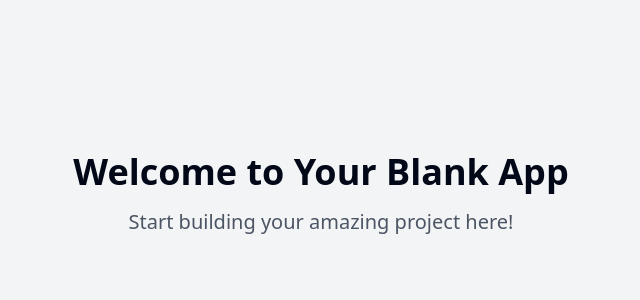
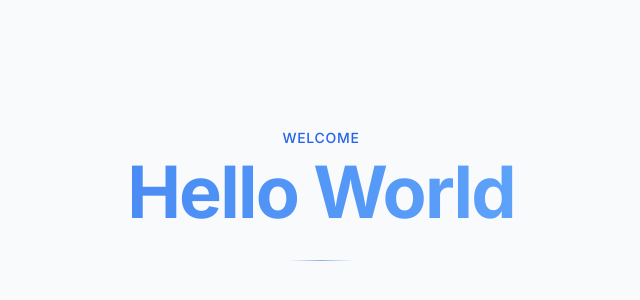
Before and after one commit to Checof/ReactAndLovable_HelloWorld, a React (Vite) app: page / in a window 1280 px wide. Shown: the part 206-506 px from the top of the page, without its empty margins (319-959 px from the left). Built offline with nearby package versions, Linux system fonts and the light colour scheme.

Commit message:
Create "Hello World" page
Create a basic "Hello World" web page using React.

```diff
--- a/index.html
+++ b/index.html
@@ -1,10 +1,11 @@
+
 <!DOCTYPE html>
 <html lang="en">
   <head>
     <meta charset="UTF-8" />
     <meta name="viewport" content="width=device-width, initial-scale=1.0" />
-    <title>hello-planet-display</title>
-    <meta name="description" content="Lovable Generated Project" />
+    <title>Hello World</title>
+    <meta name="description" content="A minimalist Hello World page inspired by Apple design principles" />
     <meta name="author" content="Lovable" />
     <meta property="og:image" content="/og-image.png" />
   </head>
--- /dev/null
+++ b/src/components/Hello.tsx
@@ -0,0 +1,28 @@
+
+import React, { useEffect, useState } from 'react';
+
+export const Hello = () => {
+  const [loaded, setLoaded] = useState(false);
+
+  useEffect(() => {
+    const timer = setTimeout(() => {
+      setLoaded(true);
+    }, 100);
+
+    return () => clearTimeout(timer);
+  }, []);
+
+  return (
+    <div className={`relative flex flex-col items-center justify-center transition-opacity duration-1000 ${loaded ? 'opacity-100' : 'opacity-0'}`}>
+      <span className="text-sm font-medium text-primary mb-2 tracking-wider animate-fade-in opacity-0" style={{ animationDelay: '0.3s', animationFillMode: 'forwards' }}>
+        WELCOME
+      </span>
+      <h1 className="text-5xl md:text-7xl font-bold tracking-tight animate-fade-up opacity-0" style={{ animationDelay: '0.6s', animationFillMode: 'forwards' }}>
+        <span className="text-gradient">Hello World</span>
+      </h1>
+      <div className="mt-8 h-[1px] w-16 bg-gradient-to-r from-transparent via-primary/50 to-transparent animate-fade-in opacity-0" style={{ animationDelay: '1.2s', animationFillMode: 'forwards' }}></div>
+    </div>
+  );
+};
+
+export default Hello;
--- a/src/index.css
+++ b/src/index.css
@@ -1,10 +1,13 @@
+
+@import url('https://fonts.googleapis.com/css2?family=Inter:wght@100;200;300;400;500;600;700;800;900&display=swap');
+
 @tailwind base;
 @tailwind components;
 @tailwind utilities;
 
 @layer base {
   :root {
-    --background: 0 0% 100%;
+    --background: 210 40% 98%;
     --foreground: 222.2 84% 4.9%;
 
     --card: 0 0% 100%;
@@ -13,7 +16,7 @@
     --popover: 0 0% 100%;
     --popover-foreground: 222.2 84% 4.9%;
 
-    --primary: 222.2 47.4% 11.2%;
+    --primary: 221.2 83.2% 53.3%;
     --primary-foreground: 210 40% 98%;
 
     --secondary: 210 40% 96.1%;
@@ -35,19 +38,12 @@
     --radius: 0.5rem;
 
     --sidebar-background: 0 0% 98%;
-
     --sidebar-foreground: 240 5.3% 26.1%;
-
     --sidebar-primary: 240 5.9% 10%;
-
     --sidebar-primary-foreground: 0 0% 98%;
-
     --sidebar-accent: 240 4.8% 95.9%;
-
     --sidebar-accent-foreground: 240 5.9% 10%;
-
     --sidebar-border: 220 13% 91%;
-
     --sidebar-ring: 217.2 91.2% 59.8%;
   }
 
@@ -61,7 +57,7 @@
     --popover: 222.2 84% 4.9%;
     --popover-foreground: 210 40% 98%;
 
-    --primary: 210 40% 98%;
+    --primary: 217.2 91.2% 59.8%;
     --primary-foreground: 222.2 47.4% 11.2%;
 
     --secondary: 217.2 32.6% 17.5%;
@@ -97,5 +93,18 @@
 
   body {
     @apply bg-background text-foreground;
+    font-family: 'Inter', sans-serif;
   }
 }
+
+.text-gradient {
+  @apply bg-gradient-to-r from-primary to-blue-400 bg-clip-text text-transparent bg-300% animate-text-shimmer;
+}
+
+.glass {
+  @apply bg-white/10 backdrop-blur-md border border-white/20 shadow-lg;
+}
+
+.bg-300\% {
+  background-size: 300% 300%;
+}
--- a/src/pages/Index.tsx
+++ b/src/pages/Index.tsx
@@ -1,12 +1,12 @@
-// Update this page (the content is just a fallback if you fail to update the page)
+
+import React from 'react';
+import Hello from '../components/Hello';
 
 const Index = () => {
   return (
-    <div className="min-h-screen flex items-center justify-center bg-gray-100">
-      <div className="text-center">
-        <h1 className="text-4xl font-bold mb-4">Welcome to Your Blank App</h1>
-        <p className="text-xl text-gray-600">Start building your amazing project here!</p>
-      </div>
+    <div className="min-h-screen w-full flex items-center justify-center bg-background overflow-hidden p-4">
+      <div className="absolute inset-0 bg-[radial-gradient(ellipse_at_center,rgba(var(--primary),0.08),transparent_70%)] z-0"></div>
+      <Hello />
     </div>
   );
 };
--- a/tailwind.config.ts
+++ b/tailwind.config.ts
@@ -1,3 +1,4 @@
+
 import type { Config } from "tailwindcss";
 
 export default {
@@ -70,25 +71,32 @@ export default {
 			},
 			keyframes: {
 				'accordion-down': {
-					from: {
-						height: '0'
-					},
-					to: {
-						height: 'var(--radix-accordion-content-height)'
-					}
+					from: { height: '0' },
+					to: { height: 'var(--radix-accordion-content-height)' }
 				},
 				'accordion-up': {
-					from: {
-						height: 'var(--radix-accordion-content-height)'
-					},
-					to: {
-						height: '0'
-					}
+					from: { height: 'var(--radix-accordion-content-height)' },
+					to: { height: '0' }
+				},
+				'fade-in': {
+					from: { opacity: '0' },
+					to: { opacity: '1' }
+				},
+				'fade-up': {
+					from: { opacity: '0', transform: 'translateY(20px)' },
+					to: { opacity: '1', transform: 'translateY(0)' }
+				},
+				'text-shimmer': {
+					from: { backgroundPosition: '100% 50%' },
+					to: { backgroundPosition: '0% 50%' }
 				}
 			},
 			animation: {
 				'accordion-down': 'accordion-down 0.2s ease-out',
-				'accordion-up': 'accordion-up 0.2s ease-out'
+				'accordion-up': 'accordion-up 0.2s ease-out',
+				'fade-in': 'fade-in 0.7s ease-out',
+				'fade-up': 'fade-up 0.9s ease-out',
+				'text-shimmer': 'text-shimmer 2.5s ease-in-out infinite'
 			}
 		}
 	},
```
